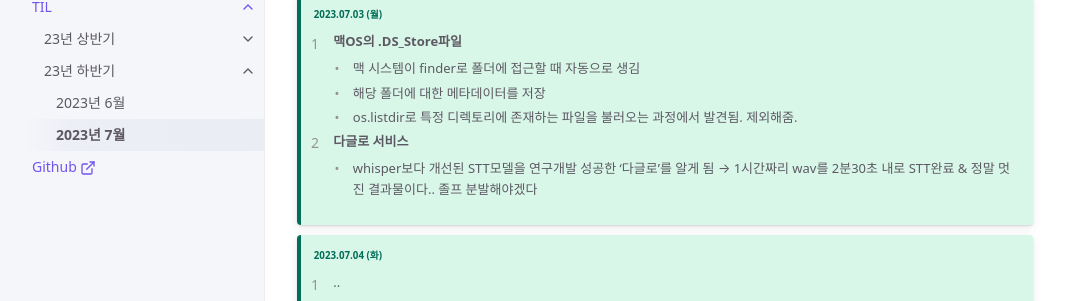
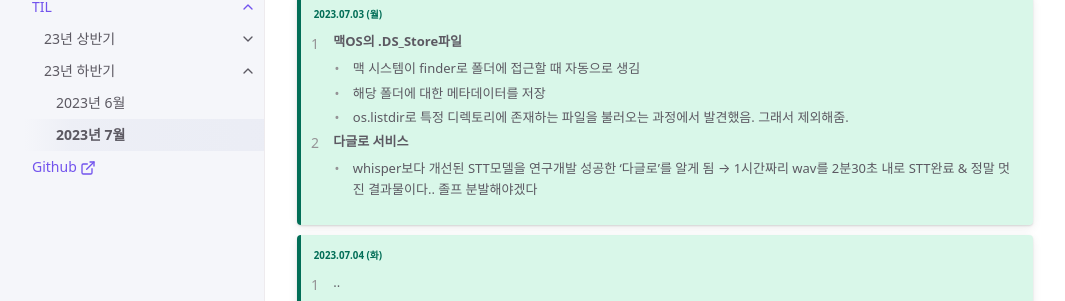
Before and after one commit to yyeennyy/yyeennyy.github.io, a Jekyll site: the page built from docs/TIL/23년 하반기/month07.md, in a window 1280 px wide. Shown: the part 149-450 px from the top of the page, without its empty margins (107-1172 px from the left). Built offline with Jekyll 4.4.1, drawn with Linux system fonts in a browser that asks for light colours.

Commit message:
23-07-03

```diff
--- a/docs/TIL/23년 하반기/month07.md
+++ b/docs/TIL/23년 하반기/month07.md
@@ -14,7 +14,7 @@ nav_order: 2
 > 1. **맥OS의 .DS_Store파일**<br>
 > - 맥 시스템이 finder로 폴더에 접근할 때 자동으로 생김
 > - 해당 폴더에 대한 메타데이터를 저장
-> - os.listdir로 특정 디렉토리에 존재하는 파일을 불러오는 과정에서 발견됨. 제외해줌.
+> - os.listdir로 특정 디렉토리에 존재하는 파일을 불러오는 과정에서 발견했음. 그래서 제외해줌.
 >
 > 2. **다글로 서비스**
 > - whisper보다 개선된 STT모델을 연구개발 성공한 '다글로'를 알게 됨 → 1시간짜리 wav를 2분30초 내로 STT완료 & 정말 멋진 결과물이다.. 졸프 분발해야겠다
```
